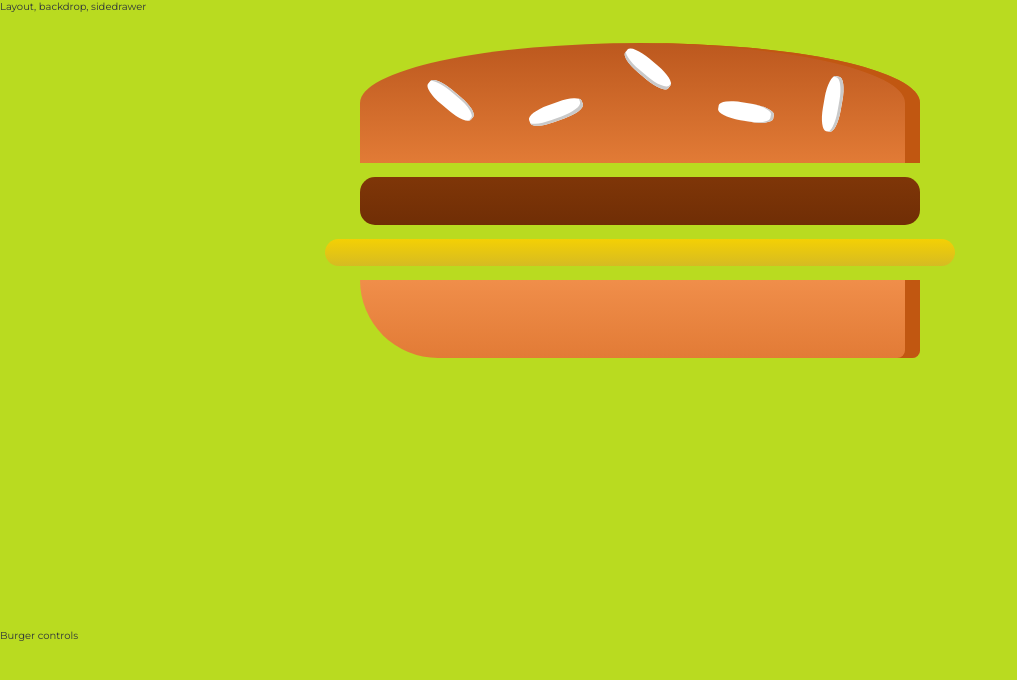
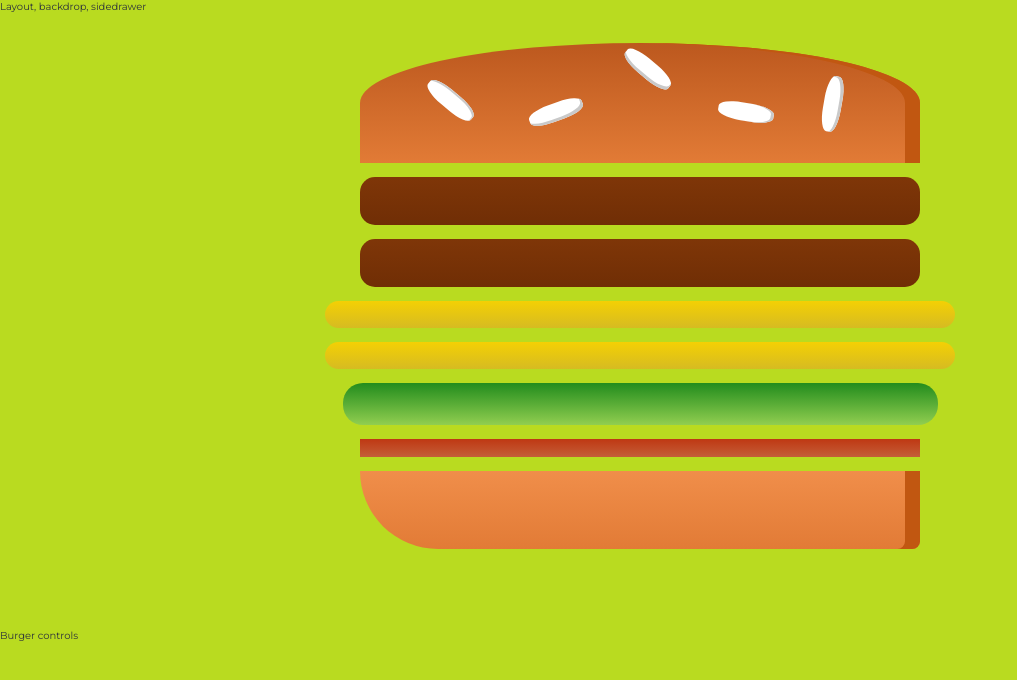
Before and after one commit to diego-c/react-complete-guide, a React app in the folder my-burger-app-basic/: page / in a window 1280 px wide. Shown: the top 680 px of the page, without its empty margins (0-1017 px from the left). Built offline with nearby package versions, Linux system fonts and the light colour scheme.

Commit message:
section 8 lecture 113

```diff
--- a/my-burger-app-basic/src/components/Burger/Burger.js
+++ b/my-burger-app-basic/src/components/Burger/Burger.js
@@ -3,11 +3,16 @@ import BurgerIngredient from './BurgerIngredient/BurgerIngredient';
 import classes from './Burger.css';
 
 const burger = props => {
+    const transformedIngredients = [];
+    Object.keys(props.ingredients).forEach(ingredient => {
+        for (let i = 0; i < props.ingredients[ingredient]; i++) {
+            transformedIngredients.push(<BurgerIngredient type = { ingredient } key = { ingredient + i } />);
+        }
+    });
     return (
         <div className = { classes.Burger }>
-            <BurgerIngredient type="bread-top" />
-            <BurgerIngredient type="meat" />
-            <BurgerIngredient type="cheese" />
+            <BurgerIngredient type = "bread-top" />
+            { transformedIngredients }
             <BurgerIngredient type="bread-bottom" />
         </div>
     );
--- a/my-burger-app-basic/src/containers/BurgerBuilder/BurgerBuilder.js
+++ b/my-burger-app-basic/src/containers/BurgerBuilder/BurgerBuilder.js
@@ -3,10 +3,19 @@ import Aux from '../../hoc/Aux';
 import Burger from '../../components/Burger/Burger';
 
 export default class BurgerBuilder extends Component {
+    state = {
+        ingredients: {
+            'meat': 2,
+            'cheese': 2,
+            'salad': 1,
+            'bacon': 1
+        }
+    }
+
     render() {
         return (
             <Aux>
-                <Burger />
+                <Burger ingredients = { this.state.ingredients } />
                 <div>Burger controls</div>
             </Aux>
         )
```
